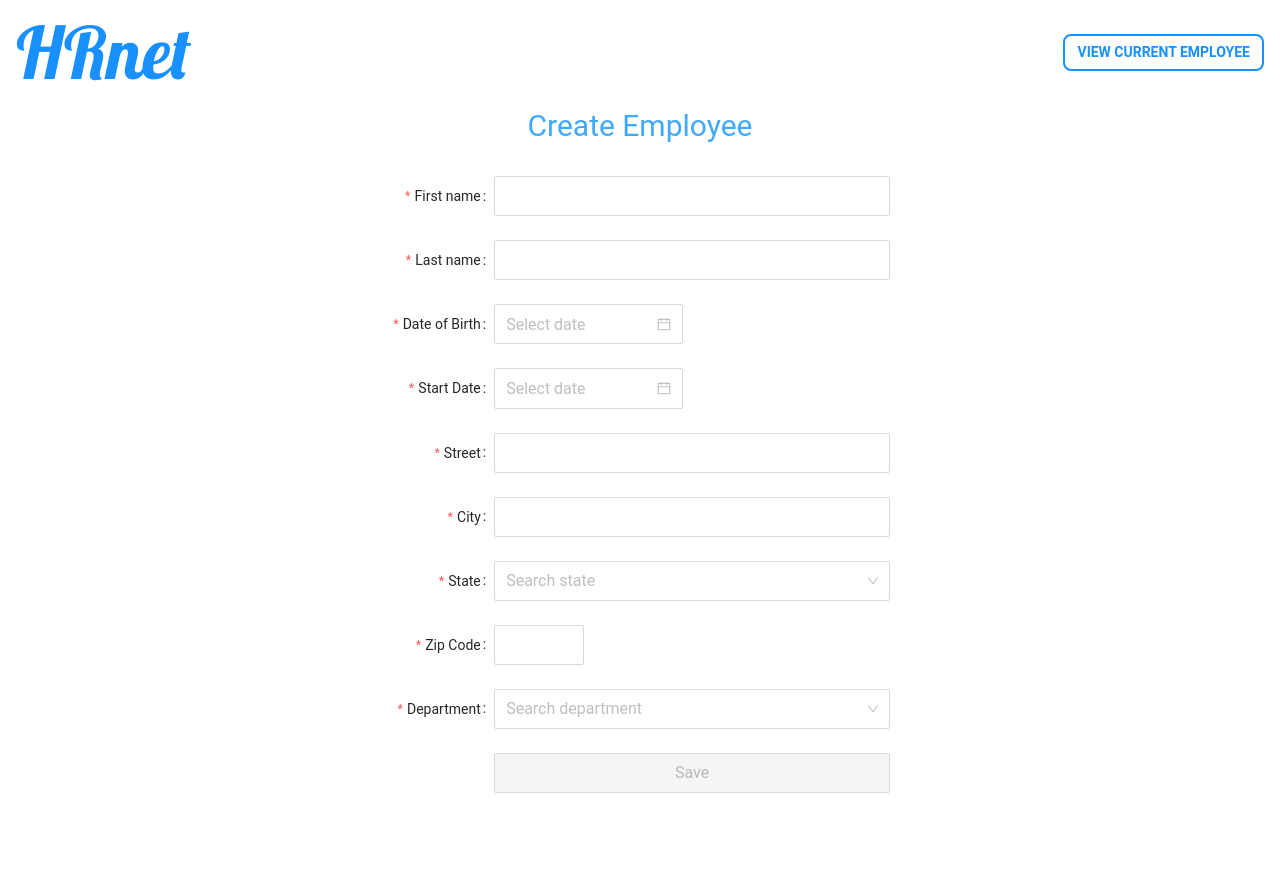
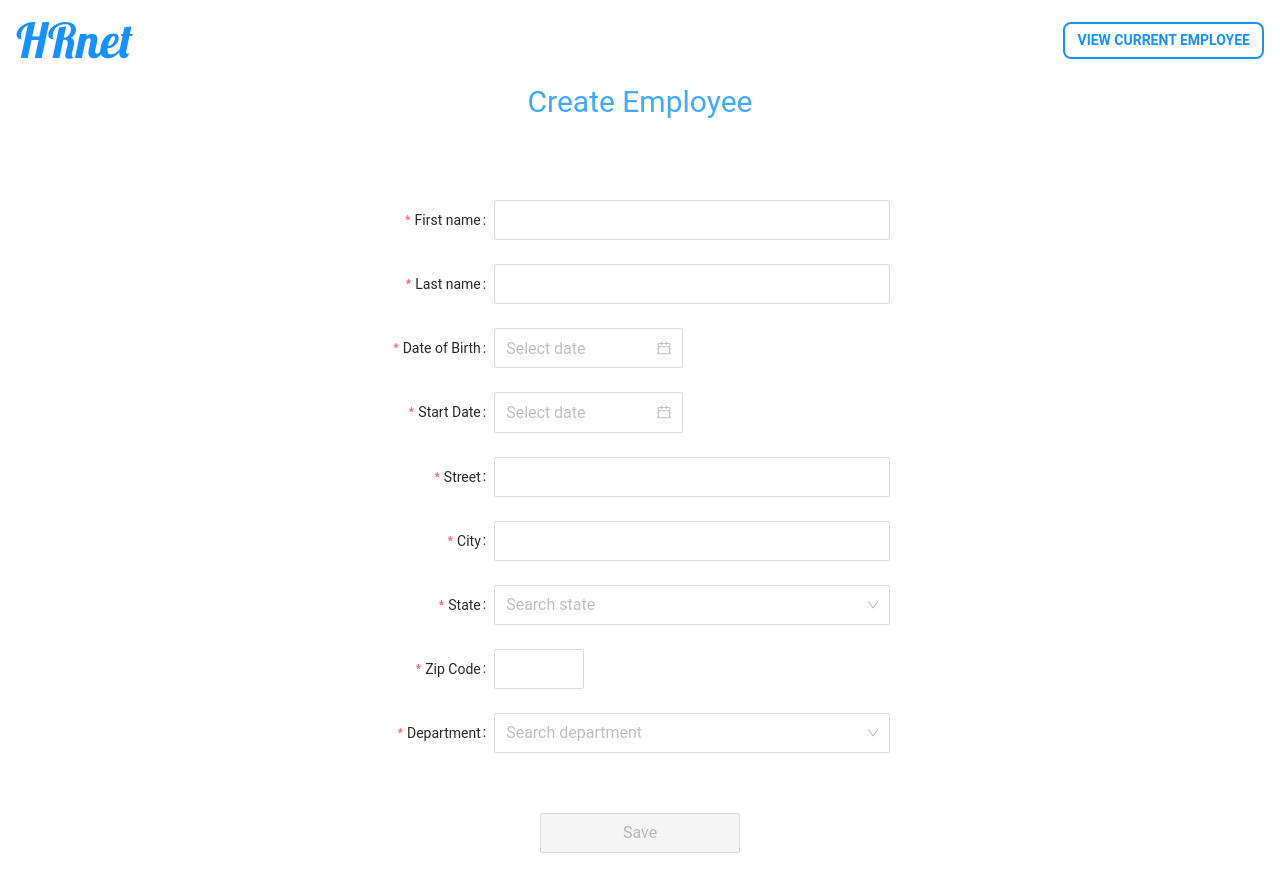
Before and after one commit to EPourmo/migrating-from-jquery-to-react-library, a React (Vite) app in the folder p14-react/: page / in a window 1280 px wide. Before the commit the page ends 816 px from the top, so only its background shows below. Built offline with nearby package versions, Linux system fonts and the light colour scheme.

Commit message:
work on design

```diff
--- a/p14-react/src/App.jsx
+++ b/p14-react/src/App.jsx
@@ -10,7 +10,7 @@ function App() {
   return (
     <EmployeeContextProvider>
       <Router>
-        <div className="m-4">
+        <div className="p-4">
           <Routes>
             <Route
               path="/"
--- a/p14-react/src/components/FormUI.jsx
+++ b/p14-react/src/components/FormUI.jsx
@@ -118,8 +118,12 @@ const FormUI = () => {
           />
         </Form.Item>
         <Form.Item
-          wrapperCol={{
-            offset: 5,
+          // wrapperCol={{
+          //   offset: 5,
+          // }}
+          style={{
+            maxWidth: "200px",
+            margin: "60px auto 0",
           }}
           shouldUpdate
         >
--- a/p14-react/src/components/Header.jsx
+++ b/p14-react/src/components/Header.jsx
@@ -3,7 +3,7 @@ import { Link } from "react-router-dom";
 const Header = ({ text, homepage }) => {
   return (
     <nav className="flex justify-between items-center">
-      <Link to="/" className="font-lobster text-7xl text-primary">
+      <Link to="/" className="font-lobster text-5xl text-primary">
         HRnet
       </Link>
       <Link
--- a/p14-react/src/components/TableUI.jsx
+++ b/p14-react/src/components/TableUI.jsx
@@ -94,7 +94,7 @@ const TableUI = () => {
       <Input
         placeholder="Search information"
         style={{
-          width: 300,
+          maxWidth: 350,
           marginBottom: 20,
           display: "flex",
           marginLeft: "auto",
@@ -110,6 +110,9 @@ const TableUI = () => {
         }}
         columns={columns}
         dataSource={employees}
+        scroll={{
+          x: 900,
+        }}
       />
     </>
   );
--- a/p14-react/src/components/Title.jsx
+++ b/p14-react/src/components/Title.jsx
@@ -1,6 +1,6 @@
 const Title = ({ title }) => {
   return (
-    <div className="text-center mt-5 text-3xl text-primaryLight mb-8">
+    <div className="text-center mt-5 text-3xl text-primaryLight mb-20">
       {title}
     </div>
   );
```
